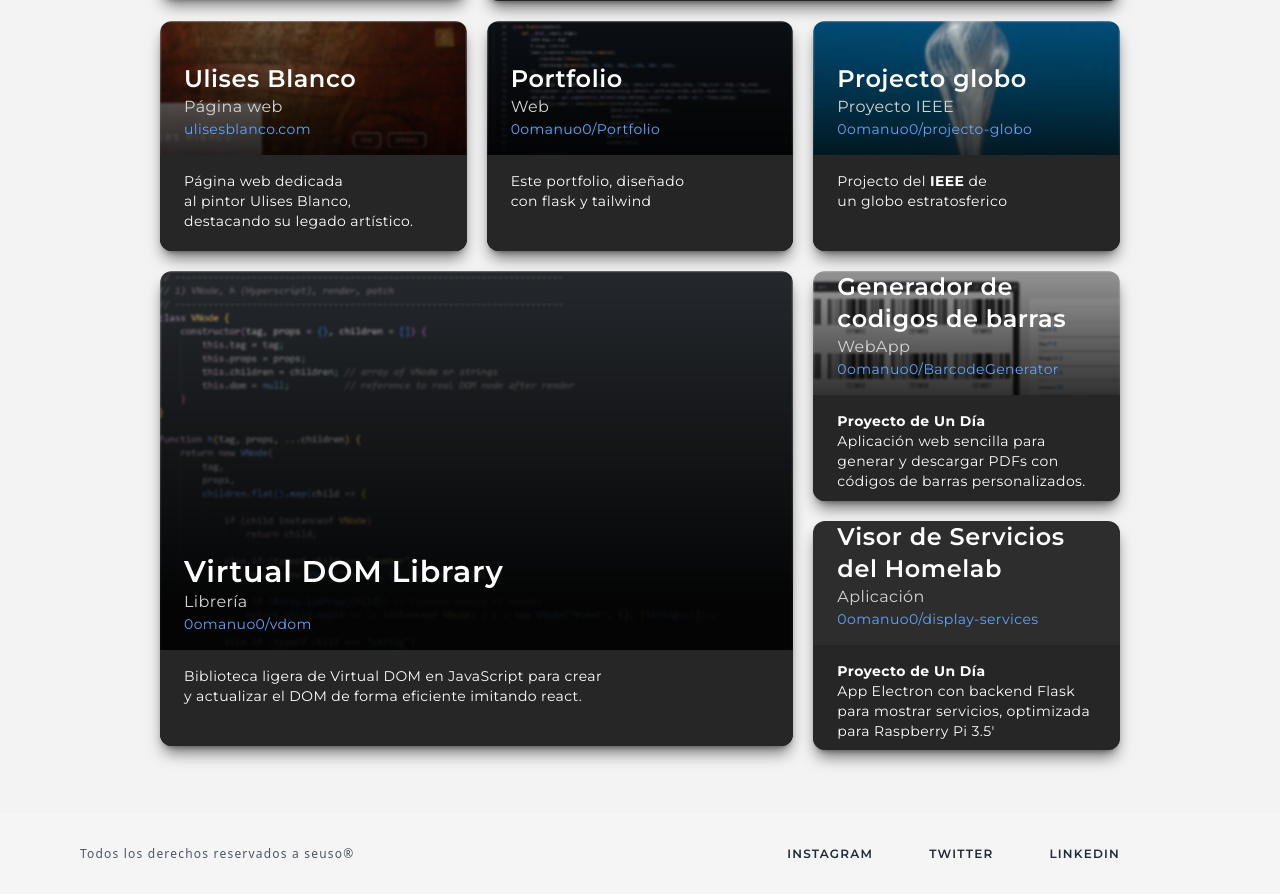
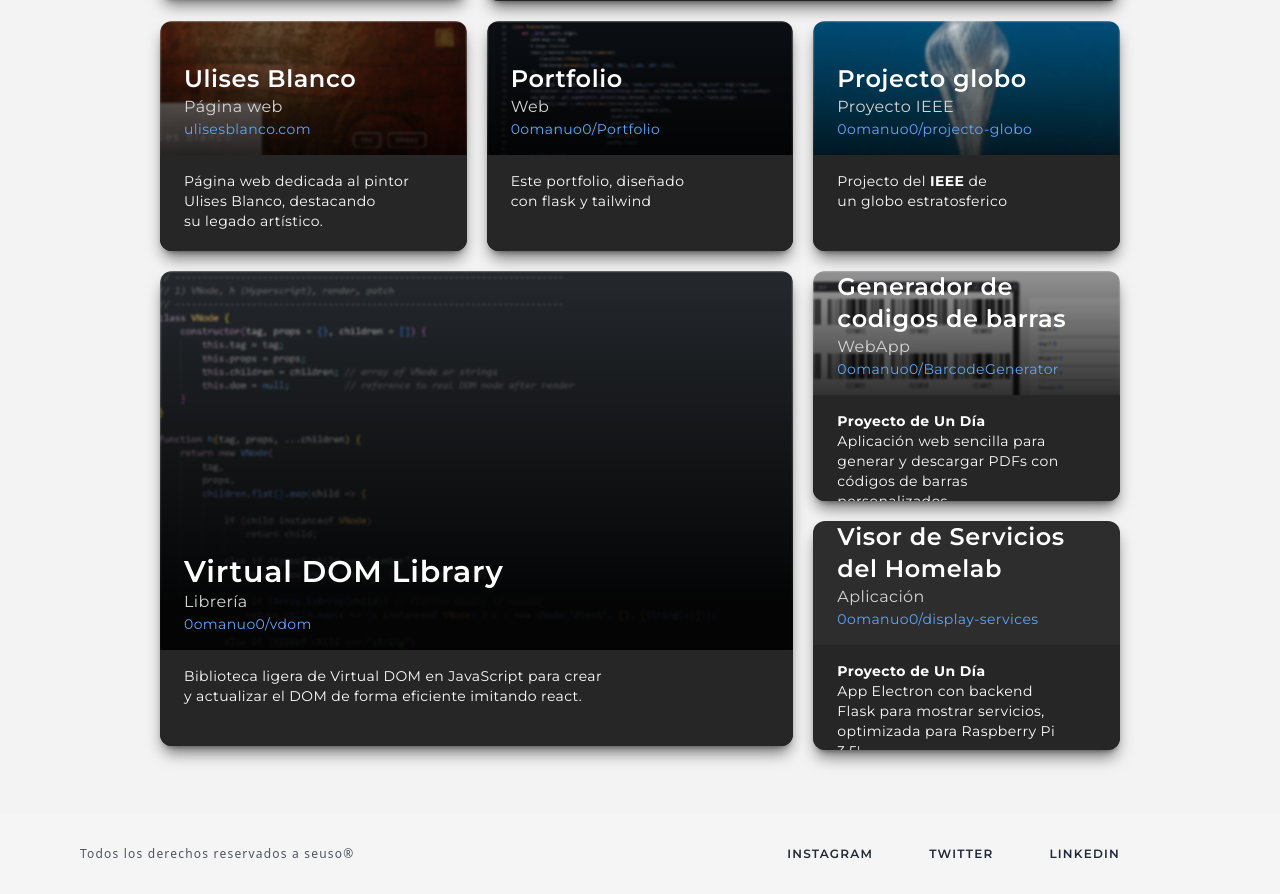
Before and after one commit to 0omanuo0/Portfolio, a Flask app: page /projects in a window 1280 px wide. Shown: the part 844-1738 px from the top of the page. Run offline with Flask 3, Linux system fonts and the light colour scheme; data that the repository does not hold is empty; style sheets or scripts are compiled from the project's sources.

Commit message:
Add padding to project description for improved readability

```diff
--- a/templates/blocks/project-template.html
+++ b/templates/blocks/project-template.html
@@ -17,7 +17,7 @@
                 <h1 class="text-white w-fit h-auto text-xl/5 md:text-2xl font-semibold tracking-wide"> {{ proj.Title }} </h1>
                 {% if proj.Content != "" %}
                     <p
-                        class="text-neutral-300"
+                        class="text-neutral-300 "
                     >
                         {{ proj.Content }}
                     </p>
@@ -27,7 +27,7 @@
                 {% endif %}
             </div>
             <div class=" w-full bg-neutral-800 text-white min-h-24 px-6 py-4 text-sm  md:text-sm">
-                <p> {{ proj.Description | replace("\n", "<br>")|safe }} </p>
+                <p class="pr-8"> {{ proj.Description | replace("\n", "<br>")|safe }} </p>
             </div>
         </div>
 
```
